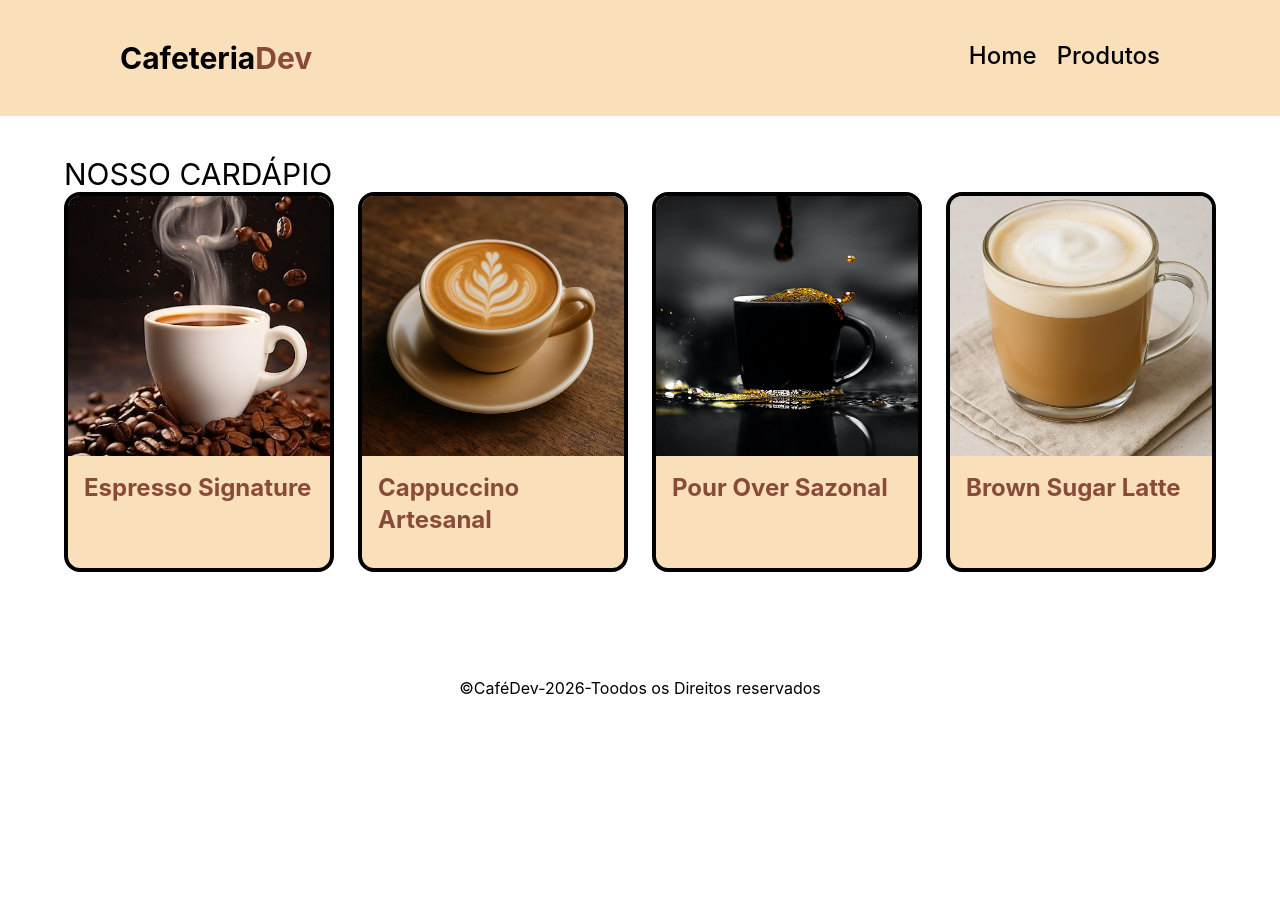
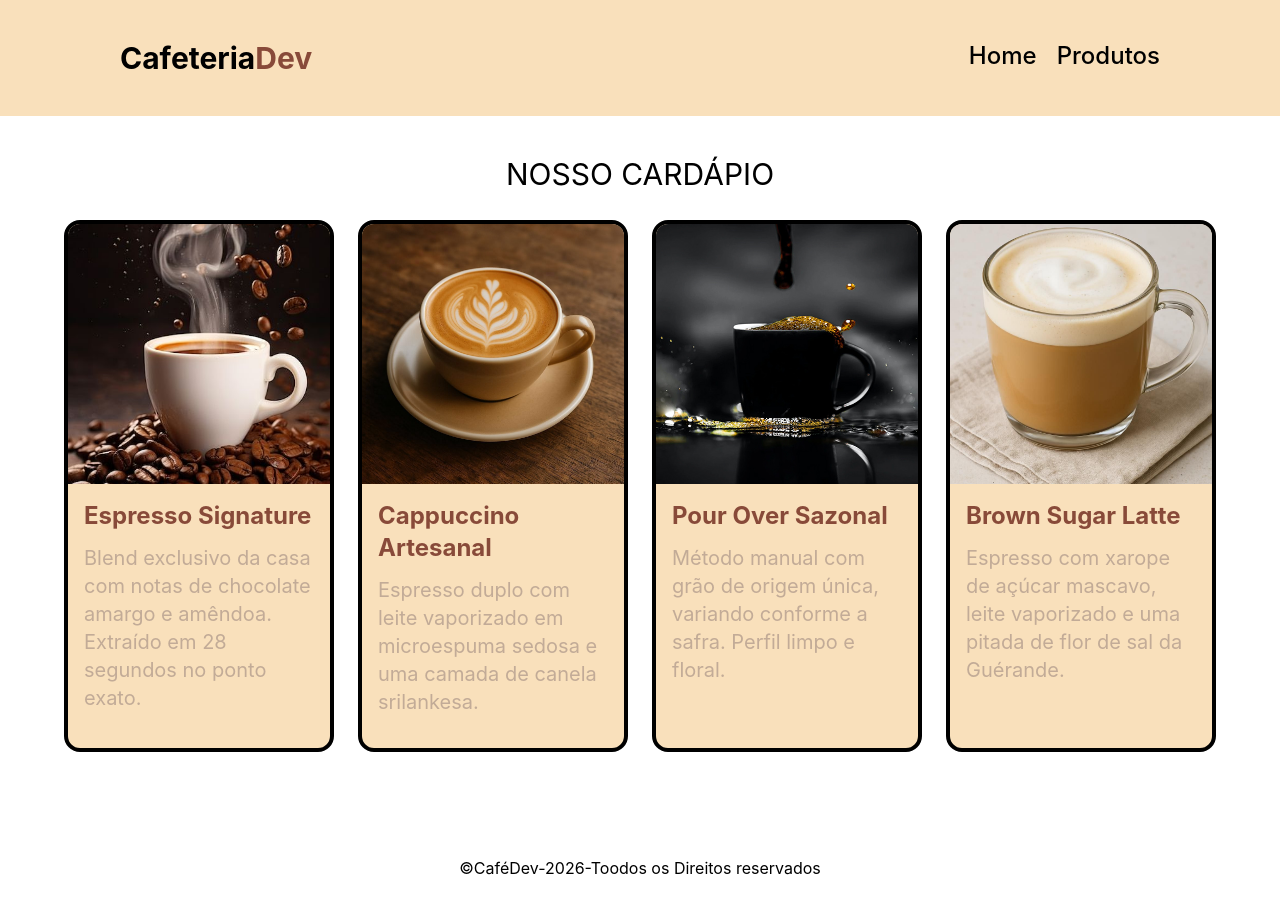
Before and after one commit to asia-devv/CP5Web, a React (Vite) app: page /produtos in a window 1280 px wide. Shown: the top 914 px of the page. Before the commit the page ends 800 px from the top, so only its background shows below. Built offline with nearby package versions, Linux system fonts and the light colour scheme.

Commit message:
style: arrumando o espaçamento e a descrição

```diff
--- a/src/pages/Produtos.jsx
+++ b/src/pages/Produtos.jsx
@@ -15,13 +15,13 @@ const Produtos = () => {
 
   return (
     <main className="px-[5%] mt-10 mb-16 grow">
-      <h2 className="titulo text-3xl">NOSSO CARDÁPIO</h2>
+      <h2 className="titulo text-3xl text-center mb-7 uppercase">Nosso Cardápio</h2>
       <section className="grid grid-cols-[repeat(auto-fit,minmax(250px,1fr))] gap-6">
         {produtos.map((cafe) => (
           <Card
             key={cafe.id}
             titulo={cafe.titulo}
-            descricao={cafe.desc}
+            desc={cafe.desc}
             imagem={cafe.imagem}
           />
         ))}
```
